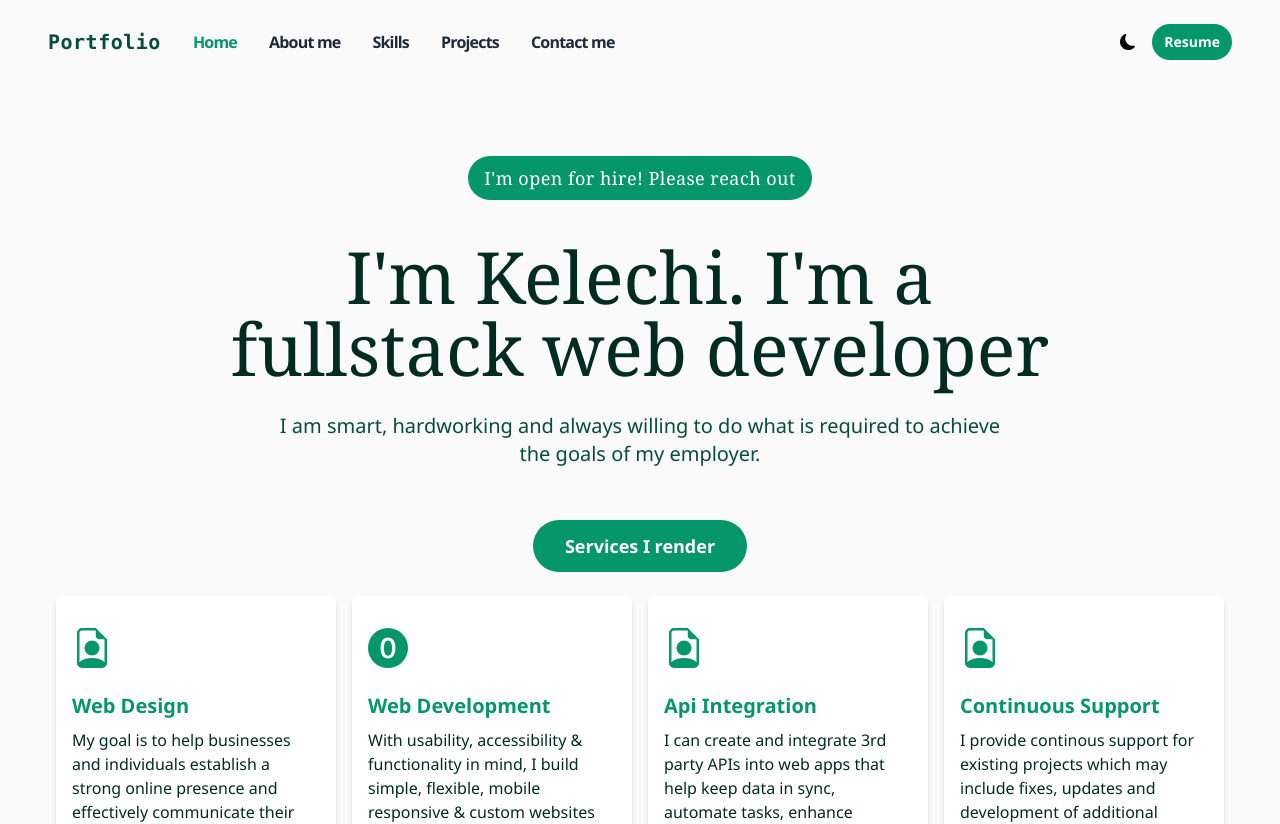
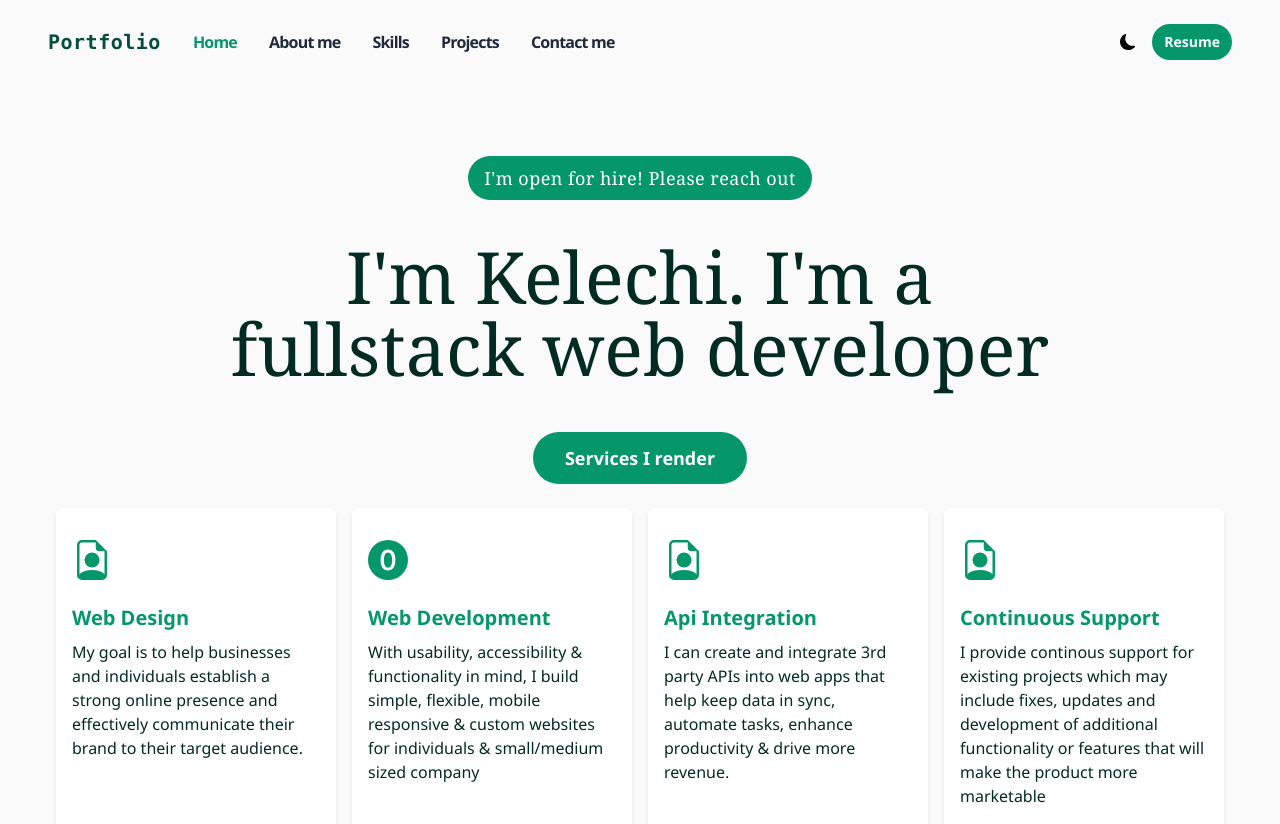
Before and after one commit to Kelechi095/Portfolio, a React (Vite) app: page / in a window 1280 px wide. Shown: the top 824 px of the page. Built offline with nearby package versions, Linux system fonts and the light colour scheme.

Commit message:
modified styling

```diff
--- a/src/Pages/Home.tsx
+++ b/src/Pages/Home.tsx
@@ -13,10 +13,10 @@ export default function Home() {
         <h1 className="hero-main-text">
           I'm Kelechi. I'm a fullstack web developer
         </h1>
-        <h3 className="hero-sub-text">
+        {/* <h3 className="hero-sub-text">
           I am smart, hardworking and always willing to do what is required to
           achieve the goals of my employer.
-        </h3>
+        </h3> */}
 
         <div className="flex justify-center">
           <h2 className="services-header">Services I render</h2>
```
